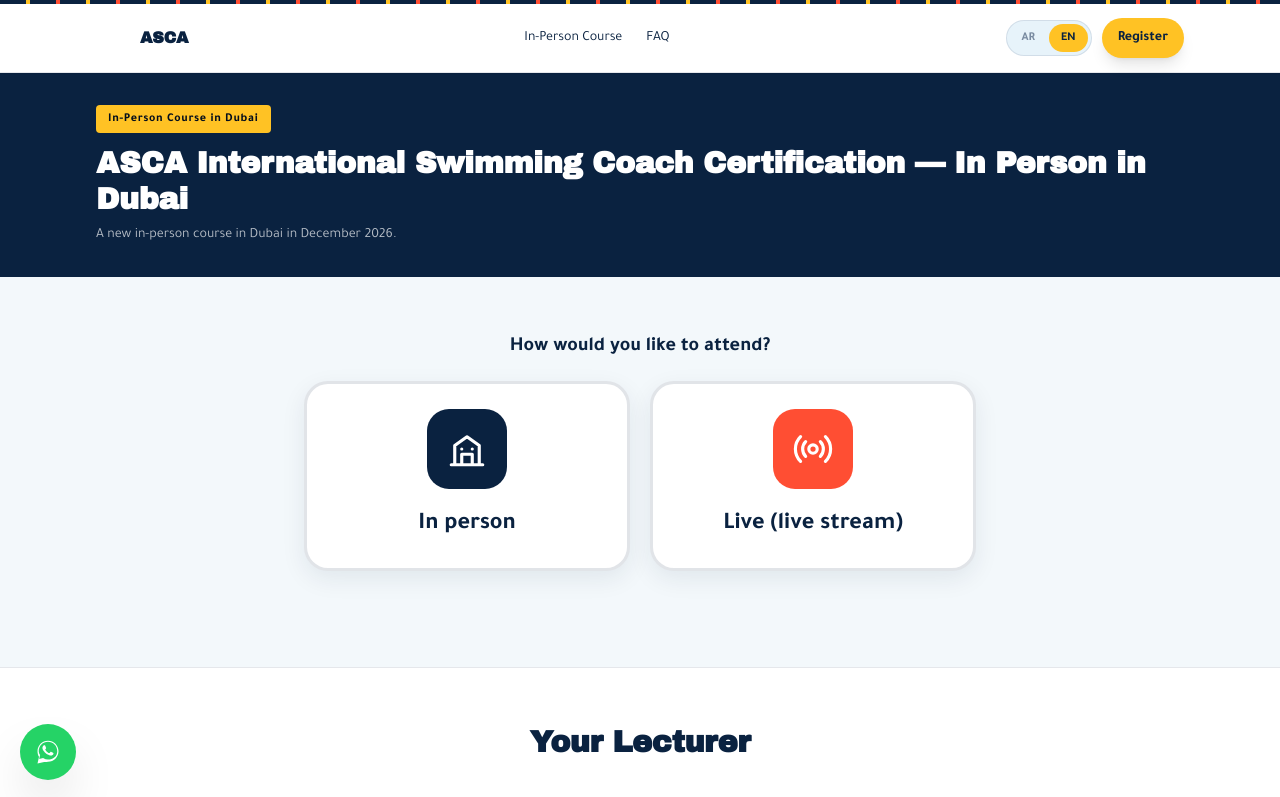
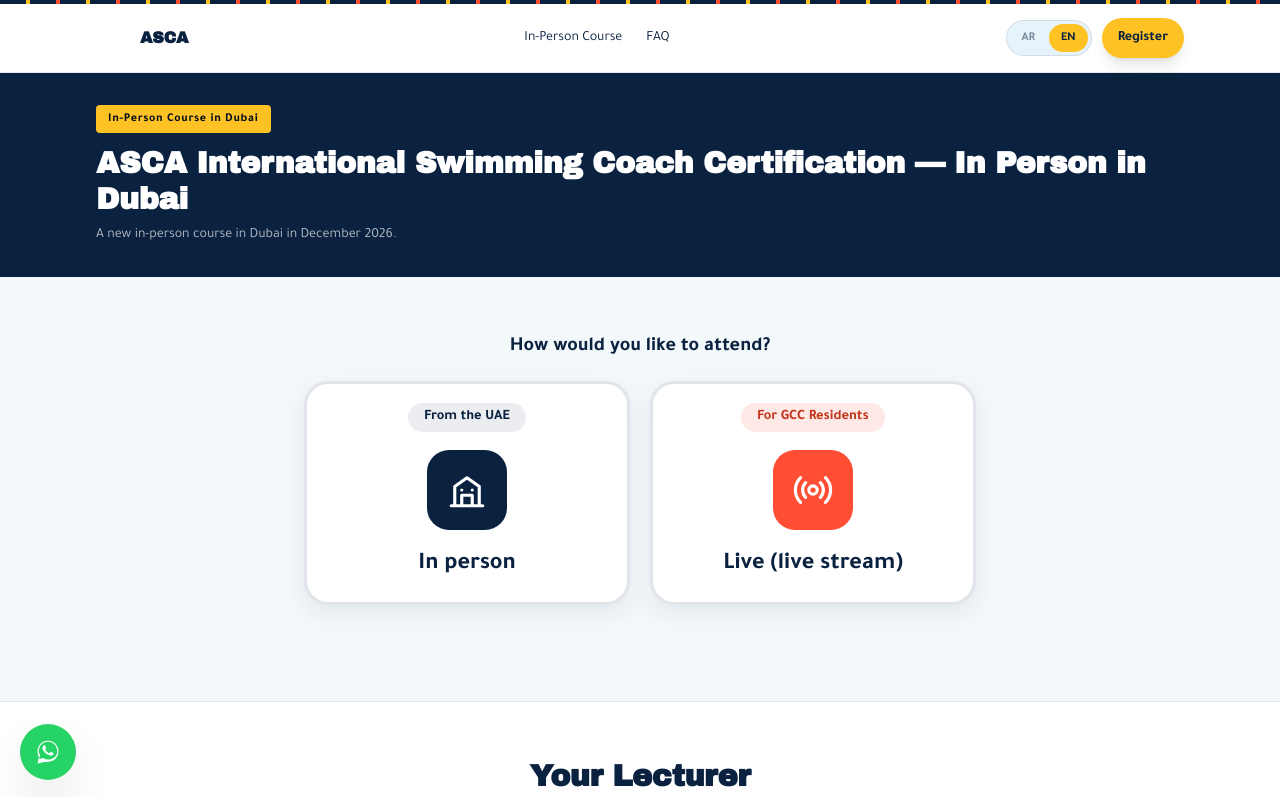
Before and after one commit to nadayahya88/ascacourse, a plain HTML site: page index.html in a window 1280 px wide. Shown: the top 797 px of the page. Drawn offline with nearby package versions, Linux system fonts and the light colour scheme.

Commit message:
Add files via upload

```diff
--- a/index.html
+++ b/index.html
@@ -198,6 +198,10 @@ html[dir="rtl"] .tile2-go svg{transform:scaleX(-1);}
   .tile2-go svg{width:18px;height:18px;}
 }
 .mode-btn{display:flex;flex-direction:column;align-items:center;justify-content:center;gap:.8rem;min-height:130px;padding:1.2rem .75rem;background:#fff;border:3px solid rgba(10,34,64,.12);border-radius:20px;font-family:'Cairo','Tajawal',sans-serif;font-weight:900;font-size:1.1rem;color:var(--navy);box-shadow:0 8px 24px rgba(10,34,64,.08);transition:transform .2s, border-color .2s, background .2s;cursor:pointer;}
+.mode-tag{font-size:.72rem;font-weight:800;line-height:1;padding:.4rem .8rem;border-radius:999px;background:rgba(10,34,64,.08);color:var(--navy,#0A2240);}
+.mode-tag-live{background:rgba(255,76,48,.12);color:#C2371D;}
+@media (min-width:640px){.mode-tag{font-size:.9rem;padding:.45rem 1rem;}}
+.mode-btn{justify-content:flex-start;}
 .mode-btn:hover{transform:translateY(-4px);border-color:var(--ocean);}
 .mode-btn.active{border-color:var(--gold);background:#FFF8E1;box-shadow:0 0 0 4px rgba(255,194,36,.35),0 8px 24px rgba(10,34,64,.1);}
 .mode-ico{display:flex;align-items:center;justify-content:center;width:58px;height:58px;border-radius:16px;background:var(--navy);color:#fff;}
@@ -258,8 +262,8 @@ html[dir="rtl"] .tile2-go svg{transform:scaleX(-1);}
     <div id="mode-dubai" class="mb-10">
       <p class="font-black text-navy text-center text-lg md:text-xl mb-5" data-i18n="mode_title">كيف تريد حضور الكورس؟</p>
       <div class="grid grid-cols-2 gap-3 sm:gap-5 max-w-2xl mx-auto">
-        <button type="button" id="modebtn-dubai-inperson" onclick="selectMode('dubai','inperson')" class="mode-btn"><span class="mode-ico"><svg viewBox="0 0 24 24" fill="none" stroke="currentColor" stroke-width="1.8" stroke-linecap="round" stroke-linejoin="round"><path d="M3 21h18M5 21V10l7-5 7 5v11M9 21v-6h6v6M9 12h.01M15 12h.01"/></svg></span><span data-i18n="modebtn_inperson">حضوري</span></button>
-        <button type="button" id="modebtn-dubai-live" onclick="selectMode('dubai','live')" class="mode-btn"><span class="mode-ico mode-ico-live"><svg viewBox="0 0 24 24" fill="none" stroke="currentColor" stroke-width="1.8" stroke-linecap="round" stroke-linejoin="round"><circle cx="12" cy="12" r="2.4"/><path d="M7.8 7.8a6 6 0 000 8.4M16.2 7.8a6 6 0 010 8.4M4.9 4.9a10 10 0 000 14.2M19.1 4.9a10 10 0 010 14.2"/></svg></span><span data-i18n="modebtn_live">لايف (بث مباشر)</span></button>
+        <button type="button" id="modebtn-dubai-inperson" onclick="selectMode('dubai','inperson')" class="mode-btn"><span class="mode-tag" data-i18n="mode_tag_in">من الإمارات</span><span class="mode-ico"><svg viewBox="0 0 24 24" fill="none" stroke="currentColor" stroke-width="1.8" stroke-linecap="round" stroke-linejoin="round"><path d="M3 21h18M5 21V10l7-5 7 5v11M9 21v-6h6v6M9 12h.01M15 12h.01"/></svg></span><span data-i18n="modebtn_inperson">حضوري</span></button>
+        <button type="button" id="modebtn-dubai-live" onclick="selectMode('dubai','live')" class="mode-btn"><span class="mode-tag mode-tag-live" data-i18n="mode_tag_live">لمقيمي الخليج</span><span class="mode-ico mode-ico-live"><svg viewBox="0 0 24 24" fill="none" stroke="currentColor" stroke-width="1.8" stroke-linecap="round" stroke-linejoin="round"><circle cx="12" cy="12" r="2.4"/><path d="M7.8 7.8a6 6 0 000 8.4M16.2 7.8a6 6 0 010 8.4M4.9 4.9a10 10 0 000 14.2M19.1 4.9a10 10 0 010 14.2"/></svg></span><span data-i18n="modebtn_live">لايف (بث مباشر)</span></button>
       </div>
     </div>
     <div id="body-dubai" class="hidden">
@@ -694,6 +698,8 @@ const translations = {
     dub_d3_d: "حضوري",
     dub_contact: "للتسجيل ومعرفة الأسعار والتفاصيل، تواصل معنا على واتساب.",
     dub_cta: "سجّل في الكورس الحضوري",
+    mode_tag_in: "من الإمارات",
+    mode_tag_live: "لمقيمي الخليج",
     dub_cta_live: "سجّل في الكورس لايف",
     dub_wa: "للاستفسار عبر واتساب",
     dub_vat: "الأسعار شاملة ضريبة القيمة المضافة 5%.",
@@ -915,6 +921,8 @@ const translations = {
     dub_d3_d: "In person",
     dub_contact: "To register and get prices and details, contact us on WhatsApp.",
     dub_cta: "Register for the In-Person Course",
+    mode_tag_in: "From the UAE",
+    mode_tag_live: "For GCC Residents",
     dub_cta_live: "Register for the Live Course",
     dub_wa: "Questions? WhatsApp us",
     dub_vat: "Prices include 5% VAT.",
```
